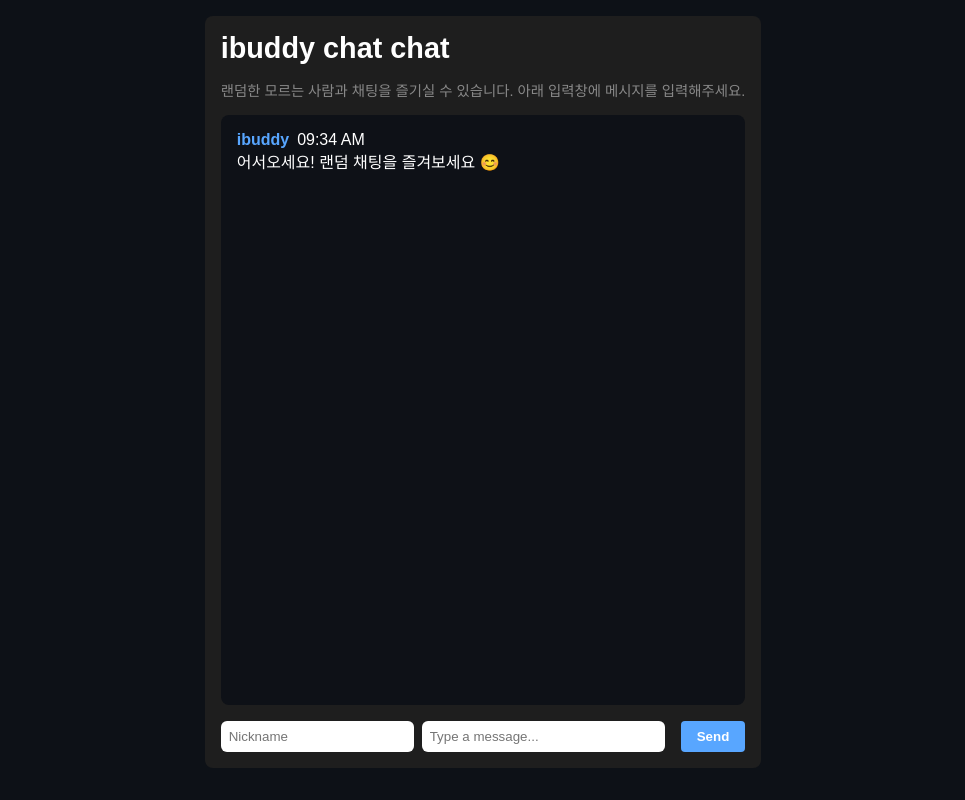
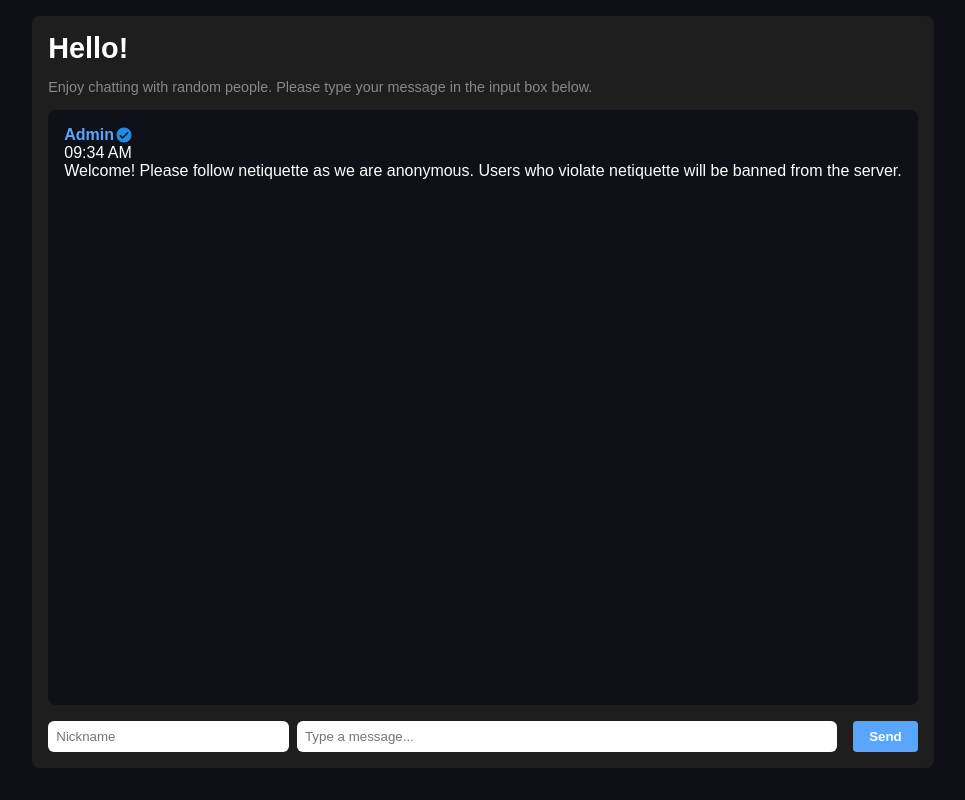
Before and after one commit to davidminq/chitchat, a React (Vite) app in the folder ibuddy/: page / in a window 1280 px wide. Both pictures are taken after a click on the button "게스트로 시작". Shown: the whole page, without its empty margins (157-1122 px from the left). Built offline with nearby package versions, Linux system fonts and the light colour scheme.

Commit message:
feat: Apply final UI adjustments and text updates

```diff
--- a/ibuddy/src/App.jsx
+++ b/ibuddy/src/App.jsx
@@ -2,6 +2,7 @@
 import { useState, useEffect } from 'react'
 import appleIcon from './assets/icons/btn_apple.svg'; /* Import Apple icon */
 import googleIcon from './assets/icons/btn_google.svg'; /* Import Google icon */
+import blueCheckMarkIcon from './assets/icons/blue_check.svg'; /* Corrected blue checkmark icon import */
 
 function App() {
   const [messages, setMessages] = useState([]);
@@ -29,8 +30,8 @@ function App() {
       setMessages([
         {
           id: Date.now(),
-          nickname: "ibuddy",
-          text: "어서오세요! 랜덤 채팅을 즐겨보세요 😊",
+          nickname: "Admin",
+          text: "Welcome! Please follow netiquette as we are anonymous. Users who violate netiquette will be banned from the server.",
           color: "#58a6ff"
         }
       ]);
@@ -77,9 +78,9 @@ function App() {
             }}
           >
             <header className="app-header">
-              <h1>ibuddy chat chat</h1>
+              <h1>Hello!</h1>
               <p style={{ fontSize: '0.9rem', color: '#888' }}>
-                랜덤한 모르는 사람과 채팅을 즐기실 수 있습니다. 아래 입력창에 메시지를 입력해주세요.
+                Enjoy chatting with random people. Please type your message in the input box below.
               </p>
             </header>
 
@@ -90,7 +91,12 @@ function App() {
                 messages.map(msg => (
                   <div key={msg.id} className="chat-bubble">
                     <div className="message-content">
-                      <strong style={{ color: msg.color, marginRight: '0.5rem' }}>{msg.nickname}</strong>
+                      <span style={{ display: 'flex', alignItems: 'center', gap: '00.05rem' }}>
+                        <strong style={{ color: msg.color }}>{msg.nickname}</strong>
+                        {msg.nickname === "Admin" && (
+                          <img src={blueCheckMarkIcon} alt="Blue Check" style={{ width: '18px', height: '18px', objectFit: 'contain' }} />
+                        )}
+                      </span>
                       <span className="timestamp">
                         {new Date(msg.id).toLocaleTimeString([], { hour: '2-digit', minute: '2-digit' })}
                       </span>
```
Also changed, not shown: ibuddy/src/assets/icons/blue_check.svg (added), ibuddy/src/firebase.js (added).
